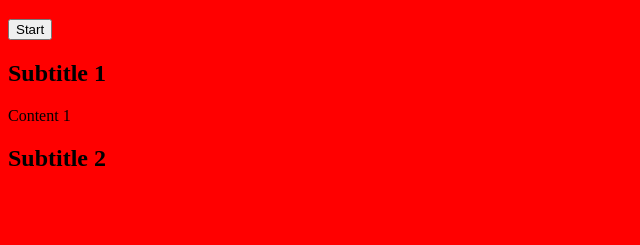
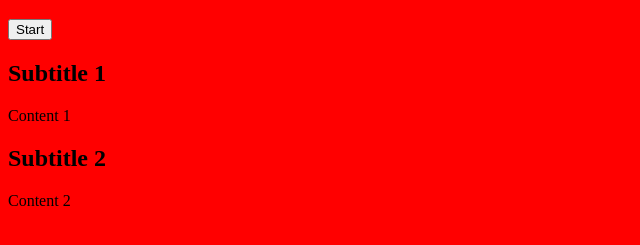
Before and after one commit to sounissi/git-presentation, a plain HTML site: page src/index.html in a window 1280 px wide. Shown: the part 61-306 px from the top of the page, without its empty margins (0-640 px from the left). Drawn offline with Linux system fonts and the light colour scheme.

Commit message:
add content 2

```diff
--- a/src/index.html
+++ b/src/index.html
@@ -13,5 +13,6 @@
     <h2>Subtitle 1</h2>
         <p>Content 1</p>
     <h2>Subtitle 2</h2>
+        <p>Content 2</p>
 </body>
 </html>
```
